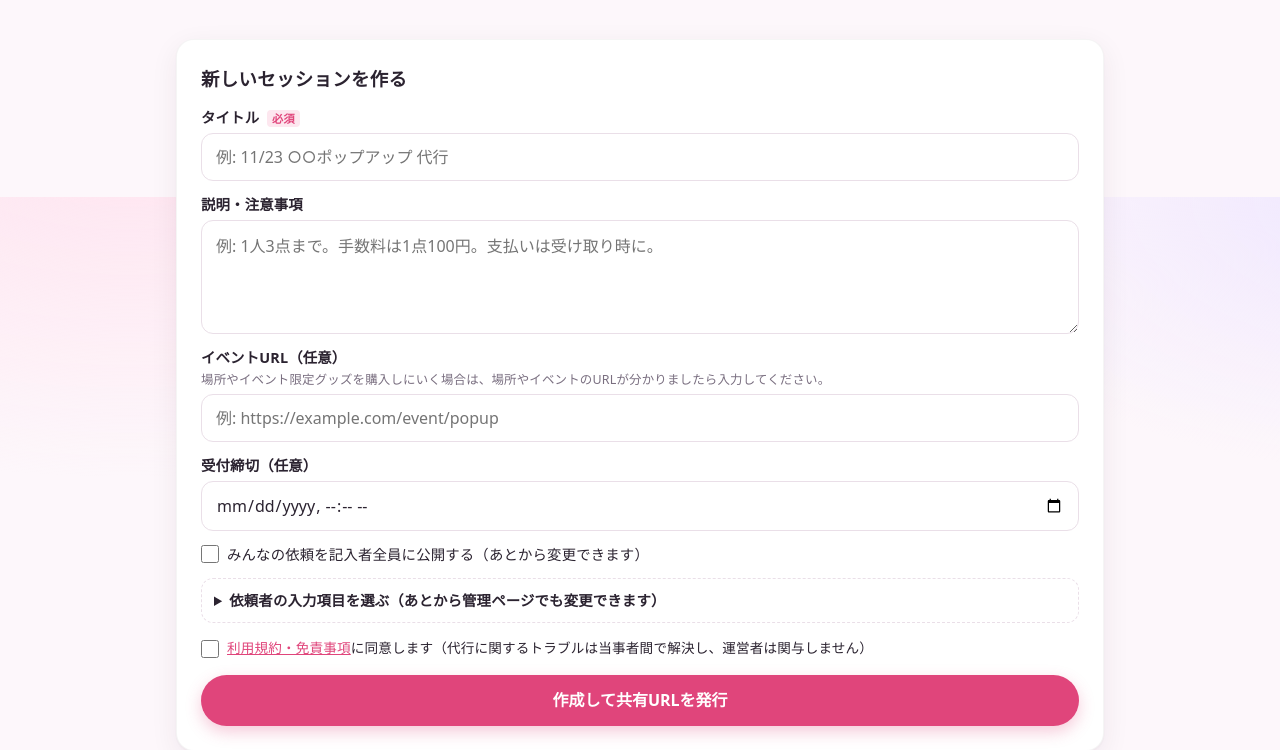
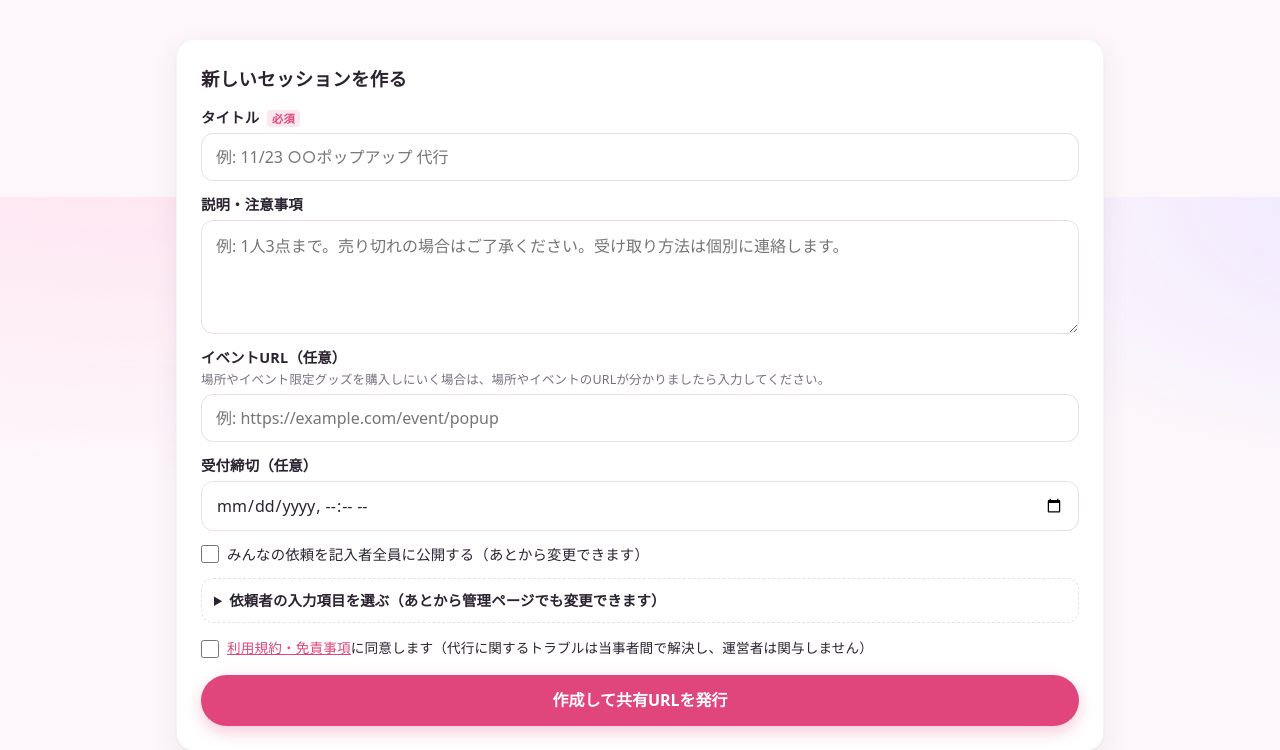
Before and after one commit to zonbi/zonbi, a PHP site: page / in a window 1280 px wide. Shown: the part 603-1353 px from the top of the page. Run offline with PHP 8.4, Linux system fonts and the light colour scheme; data that the repository does not hold is empty.

Commit message:
セッション説明欄の記入例から手数料の例を削除
Co-Authored-By: Claude Opus 5.5 <noreply@anthropic.com>
Claude-Session: https://claude.ai/code/session_011KHpmVysyKZgRmASX5m5nz

```diff
--- a/index.php
+++ b/index.php
@@ -95,7 +95,7 @@ render_header(config('app_name', '代行さん'));
       <input type="text" name="title" value="<?= h($form['title']) ?>" maxlength="100" required placeholder="例: 11/23 ○○ポップアップ 代行">
     </label>
     <label>説明・注意事項
-      <textarea name="description" rows="4" maxlength="2000" placeholder="例: 1人3点まで。手数料は1点100円。支払いは受け取り時に。"><?= h($form['description']) ?></textarea>
+      <textarea name="description" rows="4" maxlength="2000" placeholder="例: 1人3点まで。売り切れの場合はご了承ください。受け取り方法は個別に連絡します。"><?= h($form['description']) ?></textarea>
     </label>
     <label>イベントURL（任意）
       <span class="field-help" id="event-url-help">場所やイベント限定グッズを購入しにいく場合は、場所やイベントのURLが分かりましたら入力してください。</span>
--- a/lib/products.php
+++ b/lib/products.php
@@ -368,7 +368,7 @@ function render_product_manager(array $session, string $self, array $form = []):
   <details class="legal-note">
     <summary>⚠ 登録の前に確認してください（法律・規約まわり）</summary>
     <ul>
-      <li><strong>価格は販売元の定価（税込）</strong>で登録してください。手数料をもらう場合は、商品の価格に上乗せせず、セッションの説明に「手数料 1点○円」のように<strong>別に明記</strong>してください。定価より高い価格での販売は転売とみなされ、イベントの規約違反や法令違反になるおそれがあります。</li>
+      <li><strong>価格は販売元の定価（税込）</strong>で登録してください。手数料などを受け取る場合は、商品の価格に上乗せせず、<strong>別に明記</strong>してください。定価より高い価格での販売は転売とみなされ、イベントの規約違反や法令違反になるおそれがあります。</li>
       <li><strong>チケット・入場券の類は登録できません</strong>（チケット不正転売禁止法、イベントの規約）。</li>
       <li><strong>画像は、自分で撮影した写真など、掲載する権利のあるもの</strong>を使ってください。公式サイトや他人のSNSの画像を無断で使うと著作権侵害になるおそれがあります。キャラクターが写る写真の扱いは権利者の方針に従ってください。</li>
       <li>イベントや販売元が<strong>代理購入・購入数を制限</strong>している場合は、それに従ってください（「1人あたりの上限」も設定できます）。</li>
```
